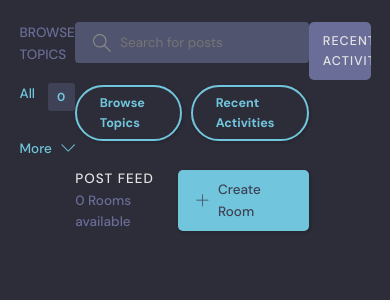
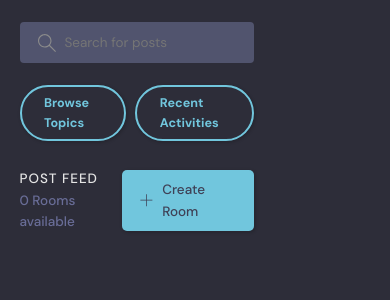
Before and after one commit to JustA3DObject/DevFriends, a Django app: page / in a window 390 px wide. Shown: the part 59-359 px from the top of the page. Run offline with Django 4.2, Linux system fonts and the light colour scheme; data that the repository does not hold is empty.

Commit message:
Removed activities, participants & topics for <900

```diff
--- a/devfriends/static/css/master.css
+++ b/devfriends/static/css/master.css
@@ -1024,3 +1024,11 @@ a {
         gap: 3rem;
     }
 }
+
+@media screen and (max-width: 900px) {
+    .activities,
+    .topics,
+    .participants {
+        display: none;
+    }
+}
```
